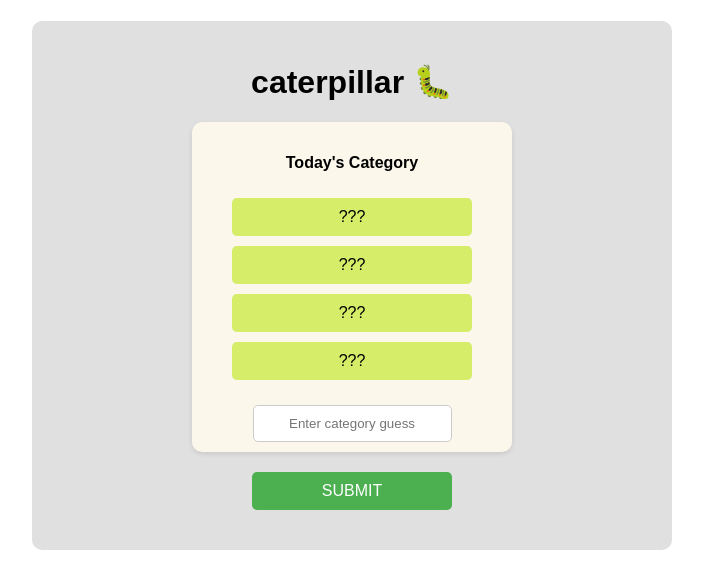
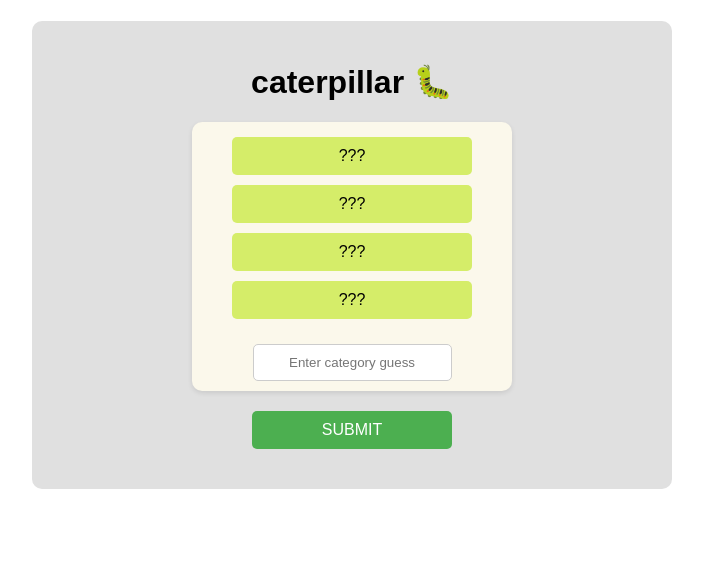
Before and after one commit to aschneidman28/caterpillar-game-react, a React (Create React App) app: page / in a window 1280 px wide. Shown: the top 588 px of the page, without its empty margins (288-991 px from the left). Built offline with nearby package versions, Linux system fonts and the light colour scheme.

Commit message:
Update caterpillar-game-react.tsx

```diff
--- a/src/caterpillar-game-react.tsx
+++ b/src/caterpillar-game-react.tsx
@@ -117,7 +117,6 @@ const CaterpillarGame: React.FC = () => {
 
       <div id="game-board">
         <div className="category">
-          <h4>Today's Category</h4>
           <div id="clues" className="clues">
             {currentClue.category.clues.map((clue, index) =>
               (index < visibleClues) ?
```
